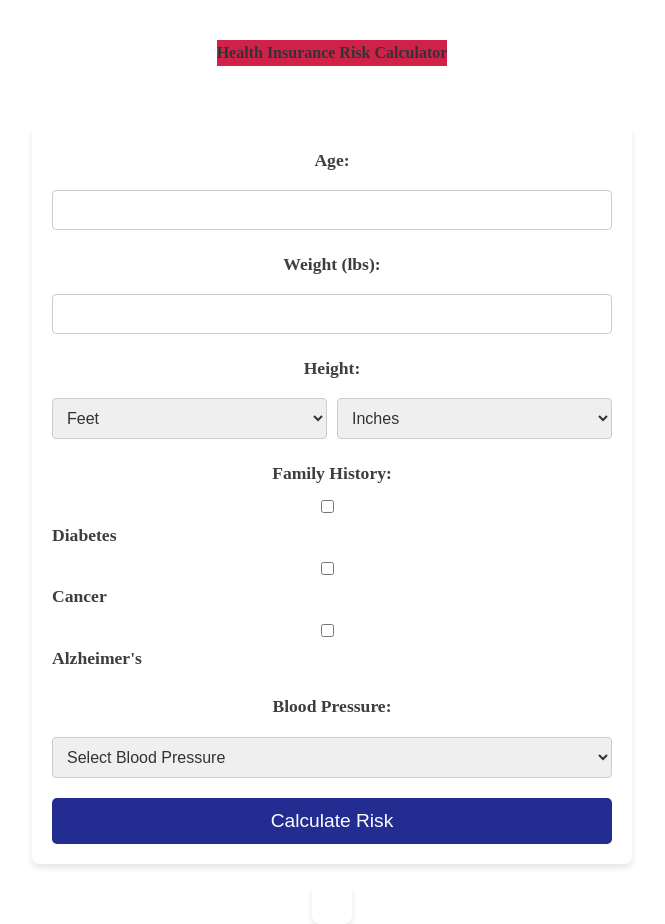
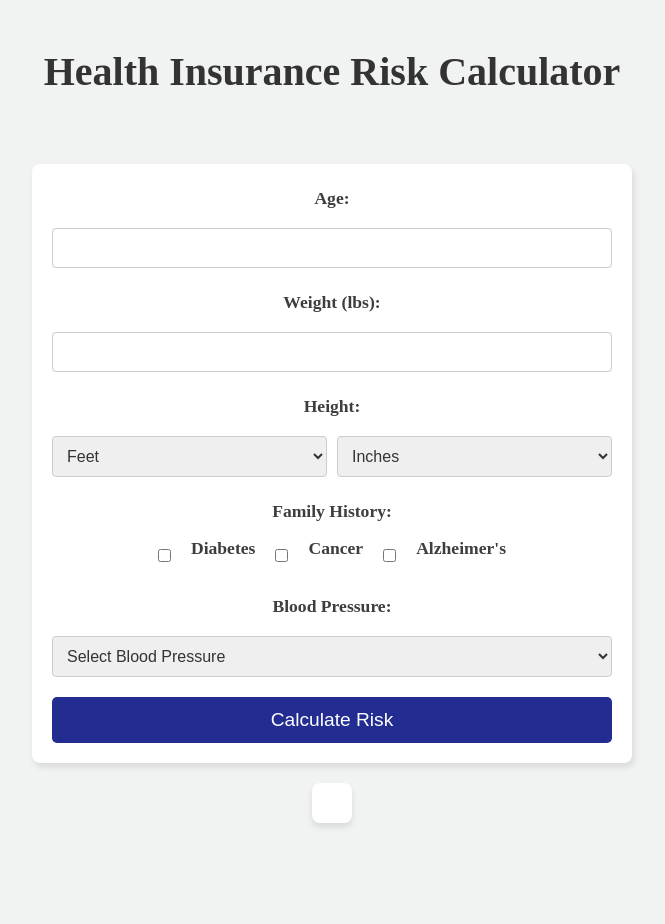
Before and after one commit to Scrum-And-Scrummer/health-insurance-calc-static, a plain HTML site: page index.html in a window 1280 px wide. Shown: the whole page, without its empty margins (308-973 px from the left). After the commit the page ends 840 px from the top, so only its background shows below. Drawn offline with Linux system fonts and the light colour scheme.

Commit message:
Checkbox block.

```diff
--- a/index.css
+++ b/index.css
@@ -5,7 +5,7 @@
 }
 body{
     font-family:'Times New Roman', Times, serif;
-    background: color #034a93;
+    background-color: #f1f2f2;
     text-align: center;
     margin: 20px;
     line-height: 1.6;
@@ -19,17 +19,16 @@ body{
 /* Main Header */
 h1{
     text-align: center;
-    background-color:#D02149;
     color: white;
     margin-bottom: 60px;
-    font-size: 1em;
+    font-size: 2.5em;
 }
 
 /* Form Container */
 form {
     background-color: white;
     border-radius: 8px;
-    box-shadow: 0 4px 6px rgba(0, 0, 0, 0.1);
+    box-shadow: 2px 4px 6px rgba(0, 0, 0, 0.1);
     padding: 20px;
     width: 100%;
     max-width: 600px;
@@ -71,13 +70,21 @@ input[type="number"]:focus, select:focus {
 }
 
 input[type="checkbox"] {
-    margin-right: 10px;
+    margin-top: 5px;
+}
+
+.checkbox-group {
+    display: flex;
+    gap: 20px;
+    justify-content: center;
+    flex-wrap: wrap;
+    width: 100%;
+    align-items: center;
 }
 
 .checkbox-group label {
-    margin-right: 10px;
-    display:flex;
-    gap: 20px;
+    display:block;
+    margin-bottom: 10px;
 }
 
 .height-inputs {
```
